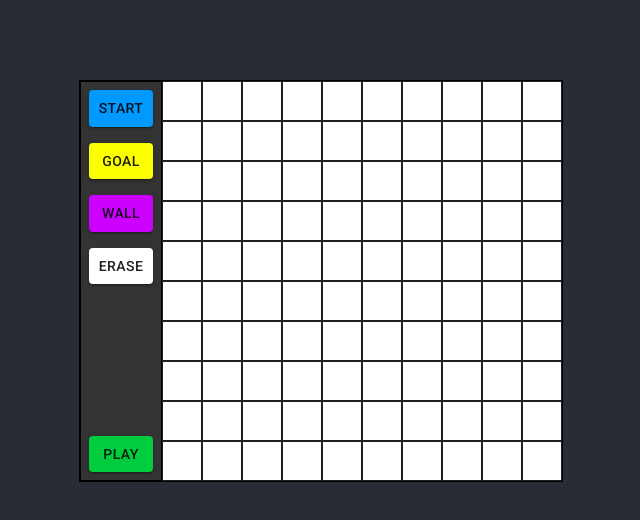
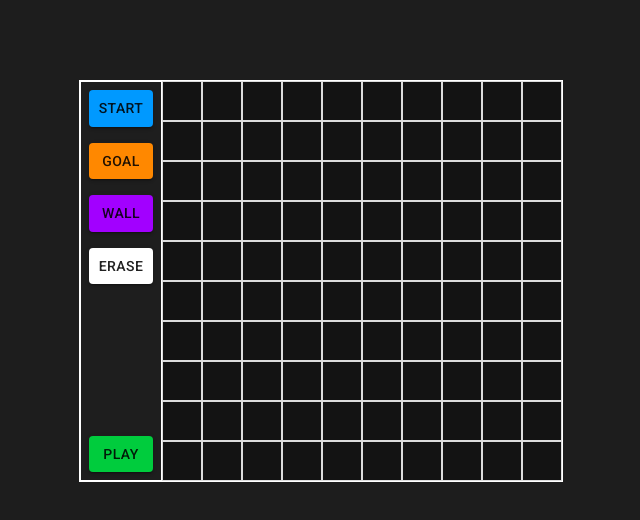
Before and after one commit to chaley33/algorithm-visualizer, a React (Create React App) app: page / in a window 1280 px wide. Shown: the top 520 px of the page, without its empty margins (319-959 px from the left). Built offline with nearby package versions, Linux system fonts and the light colour scheme.

Commit message:
Added basic SASS variables for start, goal, and wall color. Also introduced id prop to Tile

```diff
--- a/src/App.scss
+++ b/src/App.scss
@@ -1,5 +1,9 @@
+$start-color: #0099ff;
+$goal-color: #ff8800;
+$wall-color: #a200ff;
+
 .App {
-  background-color: #282c34;
+  background-color: #1d1d1d;
   color: white;
   min-height: 90vh;
   display: flex;
@@ -15,13 +19,13 @@
   width: 50vmin;
   margin: 0;
   background: green;
-  border: 1px solid rgb(0, 0, 0);
+  border: 1px solid rgb(255, 255, 255);
 }
 
 %Tile {
   position: relative;
   flex-basis: calc(10%);
-  border: 1px solid rgb(31, 31, 31);
+  border: 1px solid rgb(220, 220, 220);
   box-sizing: border-box;
   max-height: 10%;
   max-width: 10%;
@@ -32,8 +36,8 @@
 }
 
 .TileSelector {
-  background-color: rgb(51, 51, 51);
-  border: 2px solid rgb(0, 0, 0);
+  background-color: rgb(30, 30, 30);
+  border: 2px solid rgb(255, 255, 255);
   border-right: 1px;
   height: calc(
     50vmin - 4px + 2px
@@ -47,34 +51,34 @@
 }
 
 .hover-tile {
-  background-color: #000;
+  background-color: rgb(255, 255, 255);
   width: 100%;
   height: 100%;
 }
 
 .default-tile {
   @extend %Tile;
-  background-color: #fff;
+  background-color: rgb(19, 19, 19);
 }
 
 .start-tile {
   @extend %Tile;
-  background-color: #0099ff;
+  background-color: $start-color;
 }
 
 .goal-tile {
   @extend %Tile;
-  background-color: #fbff00;
+  background-color: $goal-color;
 }
 
 .wall-tile {
   @extend %Tile;
-  background-color: #cc00ff;
+  background-color: $wall-color;
 }
 
 .optimal-path-tile {
   @extend %Tile;
-  background-color: rgb(1, 163, 37);
+  background-color: #00cc3d;
 }
 
 .suboptimal-path-tile {
@@ -88,7 +92,7 @@
 
 .start-btn {
   @extend %selector-btn;
-  background-color: #0099ff;
+  background-color: $start-color;
 
   &:hover {
     background-color: #0075c4;
@@ -97,19 +101,19 @@
 
 .goal-btn {
   @extend %selector-btn;
-  background-color: #fbff00;
+  background-color: $goal-color;
 
   &:hover {
-    background-color: #c5c900;
+    background-color: #c56900;
   }
 }
 
 .wall-btn {
   @extend %selector-btn;
-  background-color: #cc00ff;
+  background-color: $wall-color;
 
   &:hover {
-    background-color: #a100c9;
+    background-color: #9300e9;
   }
 }
 
@@ -120,7 +124,7 @@
 
 .play-btn {
   @extend %selector-btn;
-  background-color: #00CC3D;
+  background-color: #00cc3d;
   margin-top: auto;
 
   &:hover {
--- a/src/Board.tsx
+++ b/src/Board.tsx
@@ -54,6 +54,7 @@ export default class Board extends React.Component<
     return (
       <Tile
         key={i}
+        id={i}
         isDown={this.props.isDown}
         selectedType={this.props.selectedTileType}
         placeStart={this.placeStart}
--- a/src/Tile.tsx
+++ b/src/Tile.tsx
@@ -12,6 +12,7 @@ export enum TileEnum {
 export default class Tile extends React.Component<
   {
     key: number;
+    id: number;
     isDown: boolean;
     selectedType: TileEnum;
     placeStart: () => boolean;
@@ -20,14 +21,13 @@ export default class Tile extends React.Component<
     removeGoal: () => void;
   },
   {
-    bg: string;
-    trueBg: string;
     type: TileEnum;
     className: string;
   }
 > {
   constructor(props: {
     key: number;
+    id: number;
     isDown: boolean;
     selectedType: TileEnum;
     placeStart: () => boolean;
@@ -37,8 +37,6 @@ export default class Tile extends React.Component<
   }) {
     super(props);
     this.state = {
-      bg: "white",
-      trueBg: "white",
       type: TileEnum.Default,
       className: "default-tile",
     };
```
